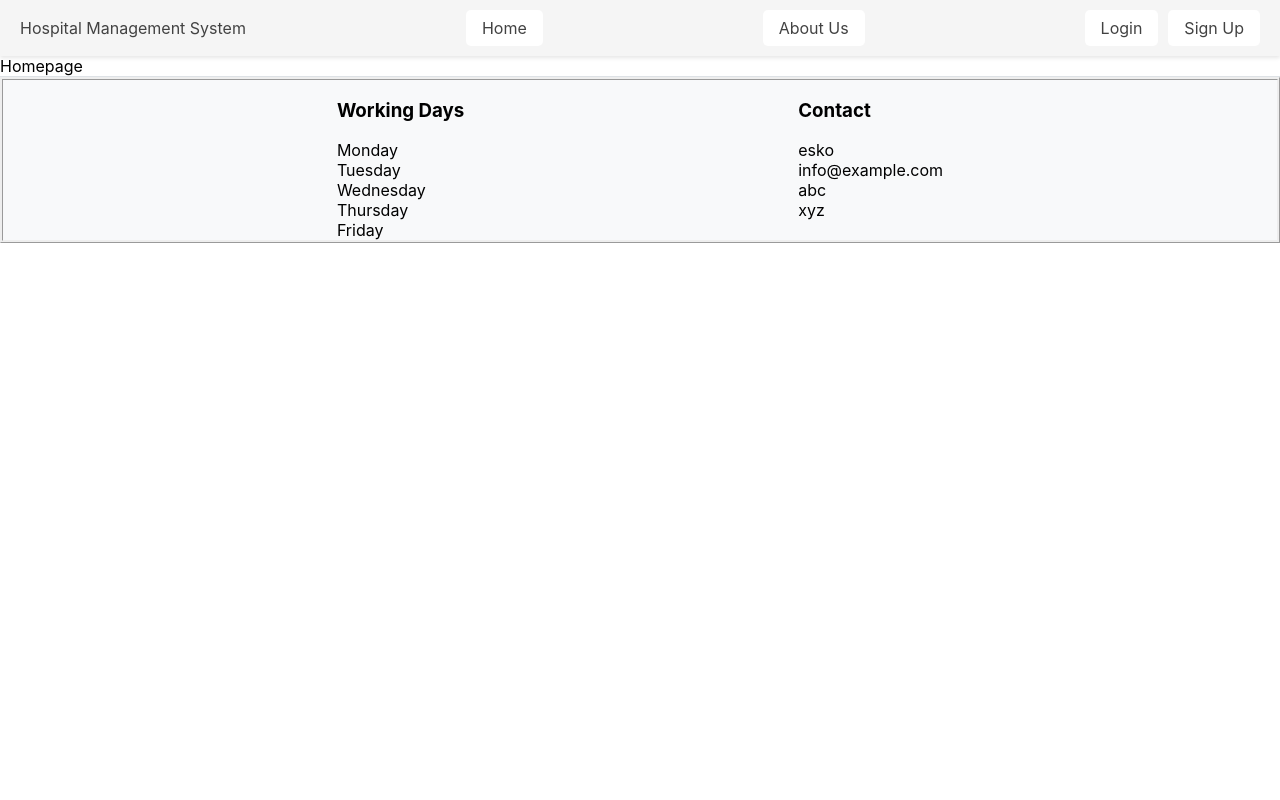
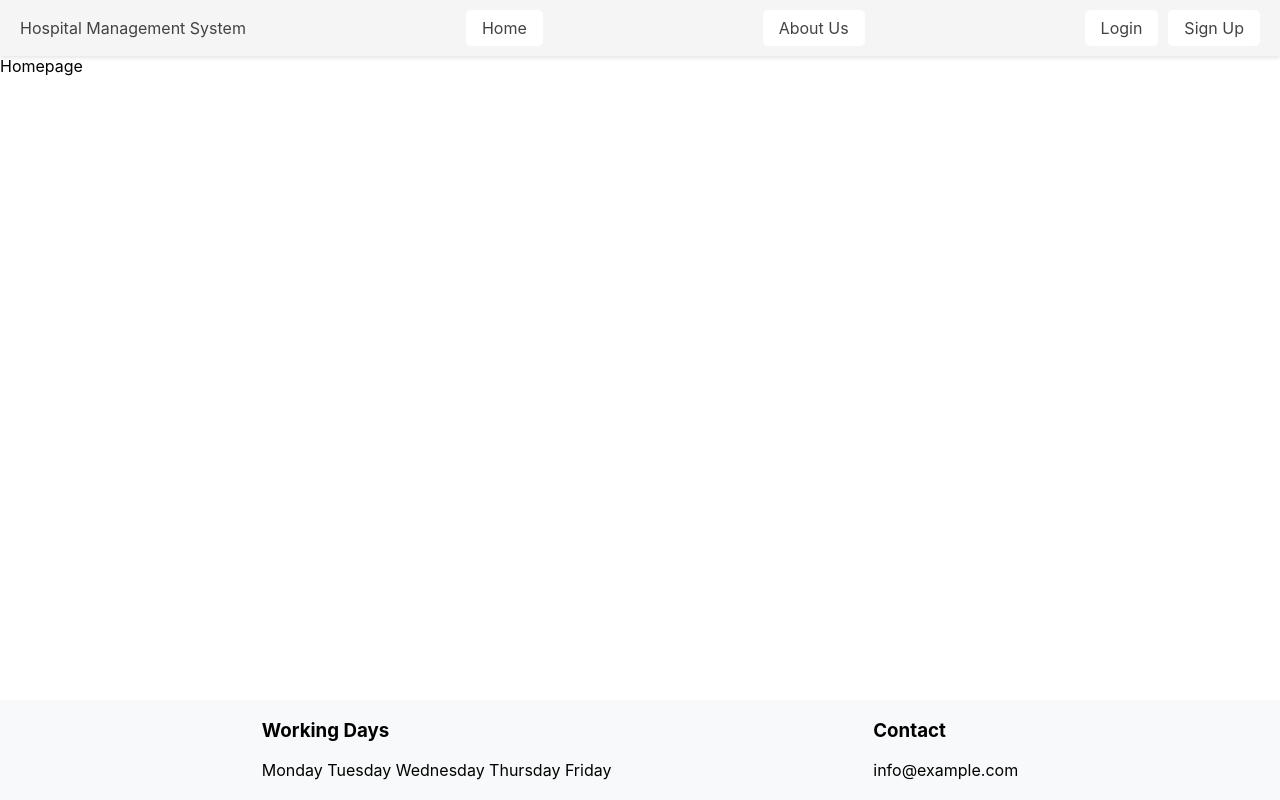
Before and after one commit to edaaydemir/WebServerProject, a React (Create React App) app in the folder hospital-management-system-app/: page / in a window 1280 px wide. Built offline with nearby package versions, Linux system fonts and the light colour scheme.

Commit message:
footer updated

```diff
--- a/hospital-management-system-app/src/Login/login.js
+++ b/hospital-management-system-app/src/Login/login.js
@@ -12,7 +12,9 @@ function Login() {
     setUserData({
       ...userData,
       [name]: value
+
     });
+    console.log(name , value);
   };
 
   return (
--- a/hospital-management-system-app/src/SignUp/signup.js
+++ b/hospital-management-system-app/src/SignUp/signup.js
@@ -43,6 +43,7 @@ function Signup() {
         [name]: value
       });
     }
+    console.log(name , value);
   };
 
   const handleSubmit = async (e) => {
--- a/hospital-management-system-app/src/footer.js
+++ b/hospital-management-system-app/src/footer.js
@@ -3,41 +3,34 @@ import { Link } from "react-router-dom";
 
 const styles = {
   footer: {
-    position: "",
+    backgroundColor: "#f8f9fa",
+    width: "100%",
+    height: "100px",
+    position: "fixed",
     bottom: 0,
     left: 0,
-    width: "100%",
-    backgroundColor: "#f8f9fa", // Footer rengi
-    borderTop: "1px solid #dee2e6" // Footer'ın üst kısmına ince bir çizgi
-  }
+
+  },
 };
 
 function Footer() {
   return (
     <div style={styles.footer}>
-      <div style={{ borderStyle: "ridge" }}>
+      <div>
         <div style={{ display: "flex", justifyContent: "space-evenly" }}>
-        <div style={{ alignItems: "center" }}>
+          <div style={{ alignItems: "center" }}>
             <h3>Working Days</h3>
-            <div>Monday</div>
-            <div>Tuesday</div>
-            <div>Wednesday</div>
-            <div>Thursday</div>
-            <div>Friday</div>
+            <div>Monday Tuesday Wednesday Thursday Friday </div>
+
           </div>
           <div style={{ alignItems: "center" }}>
             <h3>Contact</h3>
             <div style={{ display: "flex", justifyContent: "center" }}>
               <div style={{ alignItems: "center" }}>
-                <div>esko</div>
                 <div>info@example.com</div>
-                <div>abc</div>
-                <div>xyz</div>
               </div>
             </div>
           </div>
-
-
         </div>
       </div>
     </div>
--- a/hospital-management-system-app/src/navbar.js
+++ b/hospital-management-system-app/src/navbar.js
@@ -9,6 +9,7 @@ const styles = {
     width: "100%",
     boxSizing: "border-box",
     boxShadow: "0 2px 4px rgba(0,0,0,0.1)",
+
   },
   navbarLink: {
     textDecoration: "none",
@@ -20,7 +21,7 @@ const styles = {
     padding: "8px 16px",
     borderRadius: "5px",
     backgroundColor: "#fff",
-    color: '#424242', // Mor tonu
+    color: "#424242", // Mor tonu
     textDecoration: "none",
     border: "none",
     cursor: "pointer",
@@ -30,7 +31,13 @@ const styles = {
 function Navbar() {
   return (
     <div style={styles.container}>
-        <div style={{display:"flex" , alignItems:"center" , justifyContent:"space-between"}}>
+      <div
+        style={{
+          display: "flex",
+          alignItems: "center",
+          justifyContent: "space-between",
+        }}
+      >
         <div>Hospital Management System </div>
         <Link to="/" style={styles.button}>
           Home
@@ -38,7 +45,7 @@ function Navbar() {
         <Link to="/aboutUs" style={styles.button}>
           About Us
         </Link>
-          <div style={{display:"flex" , justifyContent:"end"}} >
+        <div style={{ display: "flex", justifyContent: "end" }}>
           <Link to="/login" style={styles.button}>
             Login
           </Link>
```
Lines whose indentation alone changed are shown as unchanged.
